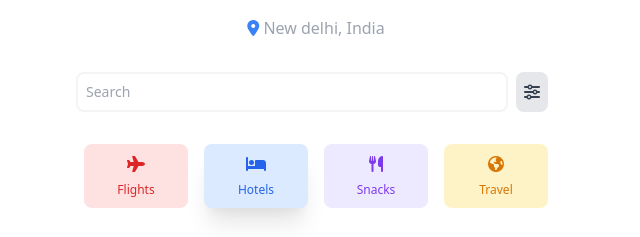
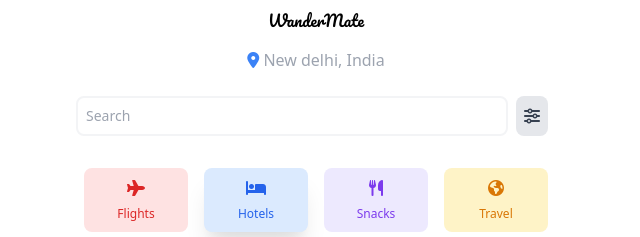
Before and after one commit to amaan-ahmad/travel-web-app, a website: page index.html in a window 1280 px wide. Shown: the top 237 px of the page, without its empty margins (324-964 px from the left). Drawn offline with nearby package versions, Linux system fonts and the light colour scheme.

Commit message:
font added pacifico

```diff
--- a/index.html
+++ b/index.html
@@ -9,11 +9,24 @@
       href="https://unpkg.com/tailwindcss@^2/dist/tailwind.min.css"
       rel="stylesheet"
     />
+    <link rel="preconnect" href="https://fonts.gstatic.com" />
+    <link
+      href="https://fonts.googleapis.com/css2?family=Pacifico&display=swap"
+      rel="stylesheet"
+    />
+    <style>
+      .font-pacifico {
+        font-family: "Pacifico", cursive;
+      }
+    </style>
   </head>
   <body>
     <div class="flex flex-col min-h-full bg-white md:mx-32 lg:mx-64 xl:mx-96">
+      <div class="flex flex-1 justify-center p-2 font-pacifico">
+        WanderMate
+      </div>
       <div class="flex flex-row min-w-screen justify-center">
-        <span class="p-4 text-gray-400 font-light">
+        <span class="p-2 text-gray-400 font-light">
           <i class="fa fa-map-marker text-blue-500" aria-hidden="true"></i>
           New delhi, India
         </span>
```
